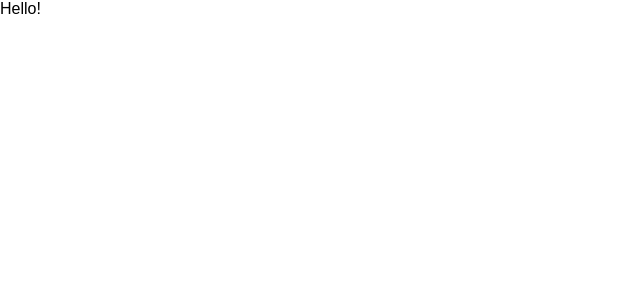
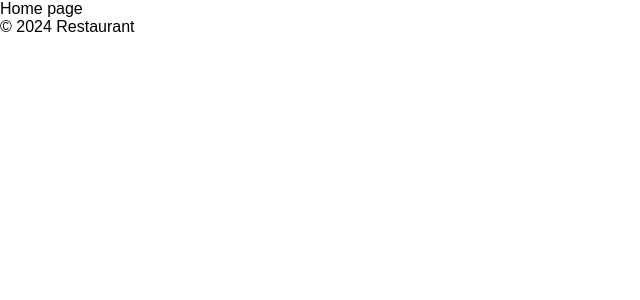
Before and after one commit to vbuldenko/team-restaurant-fe, a React (Vite) app: page / in a window 1280 px wide. Shown: the top 300 px of the page, without its empty margins (0-640 px from the left). Built offline with nearby package versions, Linux system fonts and the light colour scheme.

Commit message:
Initialization of the router

```diff
--- a/src/App.tsx
+++ b/src/App.tsx
@@ -1,7 +1,19 @@
-import { useState } from "react";
+import { Outlet, Link } from "react-router-dom";
 
-function App() {
-  return <div>Hello!</div>;
-}
+const App = () => {
+  return (
+    <div>
+      <header>
+        <nav>
+          <Link to="/"></Link>
+        </nav>
+      </header>
+      <main>
+        <Outlet />
+      </main>
+      <footer>© 2024 Restaurant</footer>
+    </div>
+  );
+};
 
 export default App;
--- /dev/null
+++ b/src/pages/ErrorPage/ErrorPage.tsx
@@ -0,0 +1,31 @@
+import { useRouteError, Link } from "react-router-dom";
+// import "./ErrorPage.scss";
+
+interface RouteError {
+  statusText?: string;
+  message?: string;
+}
+
+const ErrorPage: React.FC = () => {
+  const error = useRouteError() as RouteError;
+  console.error(error);
+
+  return (
+    <div id="error-page" className="error-page">
+      <div className="error-page__container">
+        <h1>Oops!</h1>
+        <h1 className="error-page__title">
+          {error?.statusText || "Unknown Error"}
+        </h1>
+        <p className="error-page__message">
+          {error?.message || "Something went wrong."}
+        </p>
+        <Link to="/" className="error-page__link">
+          Go back home
+        </Link>
+      </div>
+    </div>
+  );
+};
+
+export default ErrorPage;
--- /dev/null
+++ b/src/pages/Home/Home.tsx
@@ -0,0 +1,8 @@
+export default function HomePage() {
+  // const { t } = useTranslation();
+
+  // const values = t("home.values", { returnObjects: true }) as InfoItem[];
+  // const rules = t("home.rules", { returnObjects: true }) as InfoItem[];
+
+  return <div>Home page</div>;
+}
--- /dev/null
+++ b/src/routes/routes.tsx
@@ -0,0 +1,18 @@
+import { createBrowserRouter } from "react-router-dom";
+import App from "../App";
+import ErrorPage from "../pages/ErrorPage/ErrorPage";
+import HomePage from "../pages/Home/Home";
+
+const router = createBrowserRouter([
+  {
+    path: "/",
+    element: <App />, // Root layout component
+    errorElement: <ErrorPage />, // Error boundary
+    children: [
+      { index: true, element: <HomePage /> }, // Default route
+      // { path: "about", element: <About /> },
+    ],
+  },
+]);
+
+export default router;
```
Also changed, not shown: src/main.tsx (+2 -9 lines), src/pages/Home/Home.module.scss (added).
